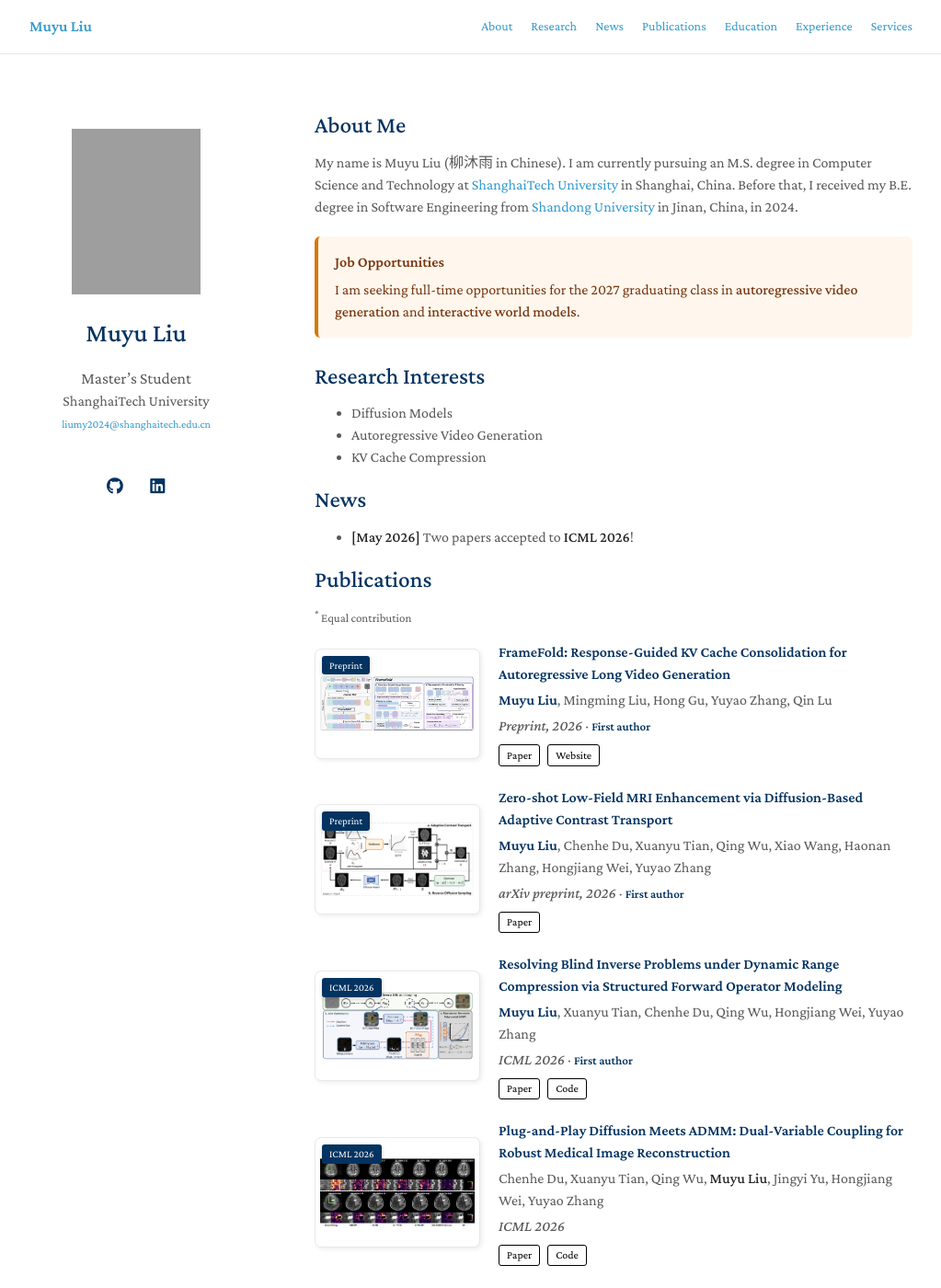
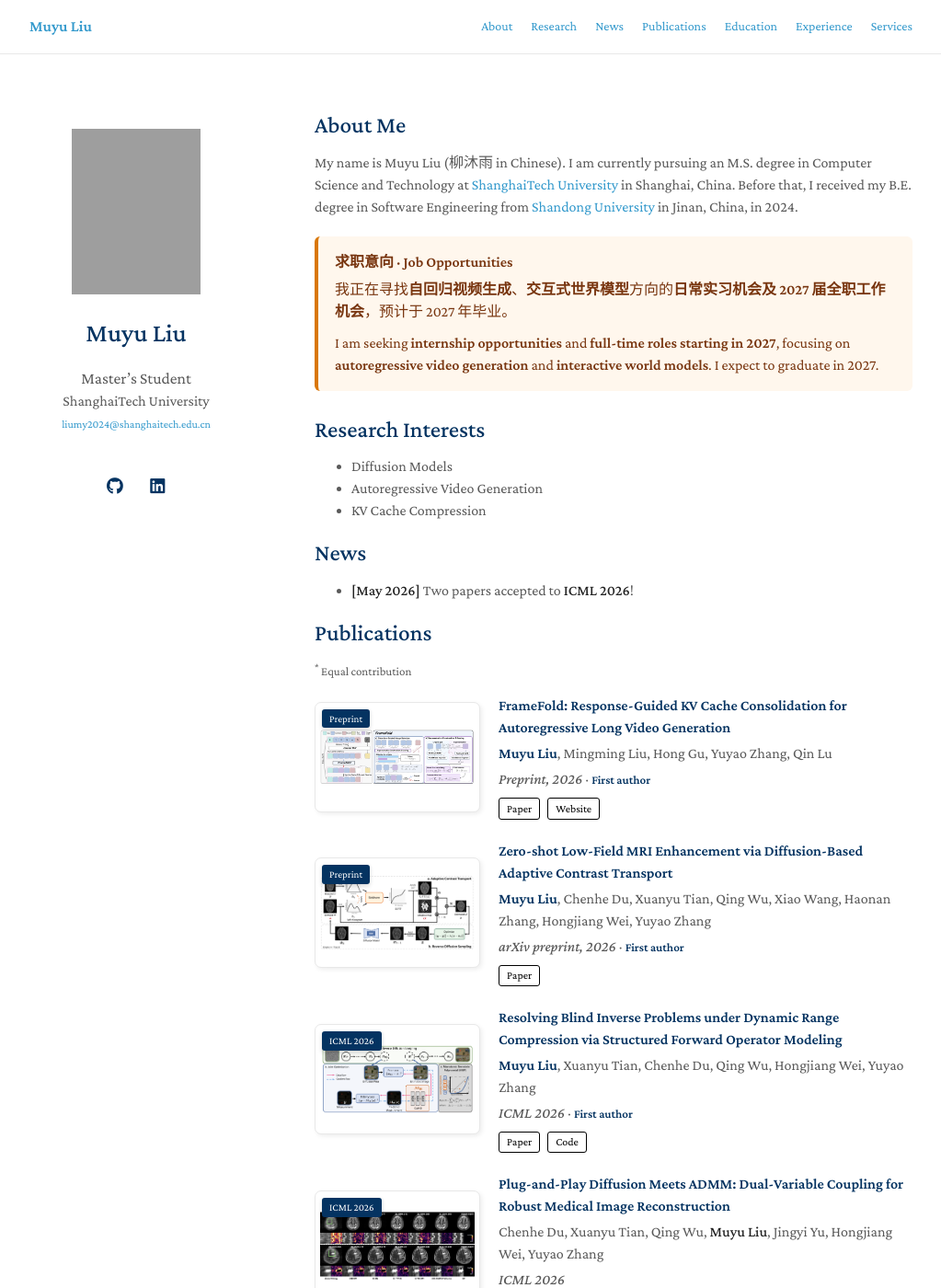
Before and after one commit to brucelmy02/brucelmy02.github.io, a Jekyll site: the page built from index.md, in a window 1280 px wide and 1400 px high. Shown: the whole window at 92% size, without its empty margins (128-1151 px from the left). Built offline with Jekyll 4.4.1, drawn with Linux system fonts in a browser that asks for light colours; a style sheet for code colours, icons or effects is not loaded; our own code applies the rules of GitHub Pages for plain Markdown files; grey boxes are pictures that could not be loaded.

Commit message:
Add bilingual internship and 2027 job opportunities notice

```diff
--- a/assets/css/custom.css
+++ b/assets/css/custom.css
@@ -34,12 +34,13 @@ a:focus-visible { outline: 2px solid #399ed0; outline-offset: 3px; }
   color: #78350f;
 }
 .job-opportunities p { margin: 0; }
+.job-opportunities p[lang="en"] { margin-top: 10px; }
 .job-opportunities .job-opportunities-title {
   margin-bottom: 6px;
   font-size: 16px;
   font-weight: 700;
 }
-.job-opportunities strong { color: inherit; }
+.job-opportunities strong { color: inherit; font-weight: 600; }
 .job-opportunities-title strong { font-weight: inherit; }
 @media (prefers-color-scheme: dark) {
   .job-opportunities { background: #302519; border-color: #fbbf24; color: #ffdbb3; }
--- a/index.md
+++ b/index.md
@@ -7,8 +7,9 @@ layout: homepage
 My name is Muyu Liu (柳沐雨 in Chinese). I am currently pursuing an M.S. degree in Computer Science and Technology at [ShanghaiTech University](https://www.shanghaitech.edu.cn/) in Shanghai, China. Before that, I received my B.E. degree in Software Engineering from [Shandong University](https://www.sdu.edu.cn/) in Jinan, China, in 2024.
 
 <aside class="job-opportunities" aria-label="Job opportunities">
-  <p class="job-opportunities-title"><strong>Job Opportunities</strong></p>
-  <p>I am seeking full-time opportunities for the 2027 graduating class in <strong>autoregressive video generation</strong> and <strong>interactive world models</strong>.</p>
+  <p class="job-opportunities-title"><strong><span lang="zh-CN">求职意向</span> · Job Opportunities</strong></p>
+  <p lang="zh-CN">我正在寻找<strong>自回归视频生成</strong>、<strong>交互式世界模型</strong>方向的<strong>日常实习机会及 2027 届全职工作机会</strong>，预计于 2027 年毕业。</p>
+  <p lang="en">I am seeking <strong>internship opportunities</strong> and <strong>full-time roles starting in 2027</strong>, focusing on <strong>autoregressive video generation</strong> and <strong>interactive world models</strong>. I expect to graduate in 2027.</p>
 </aside>
 
 ## Research Interests
```
